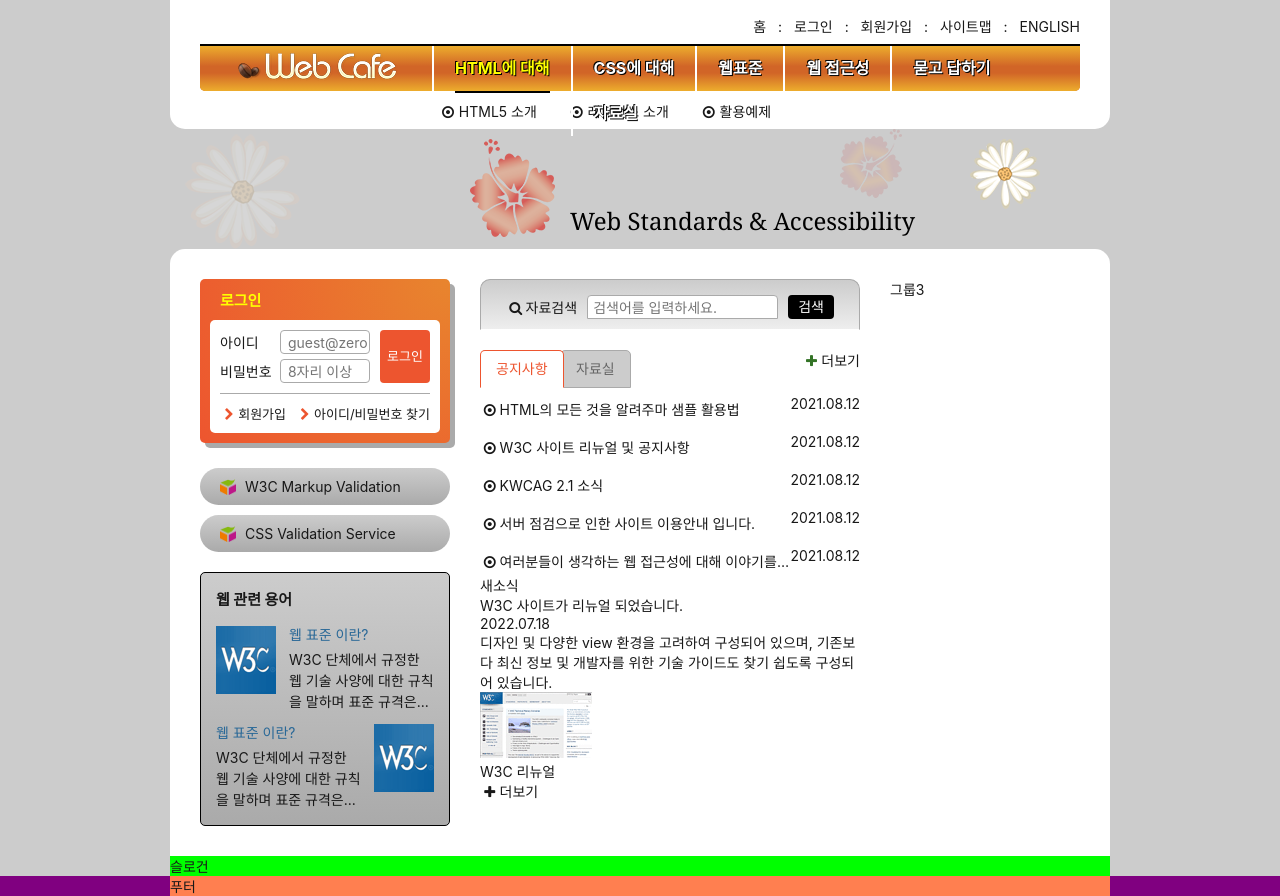
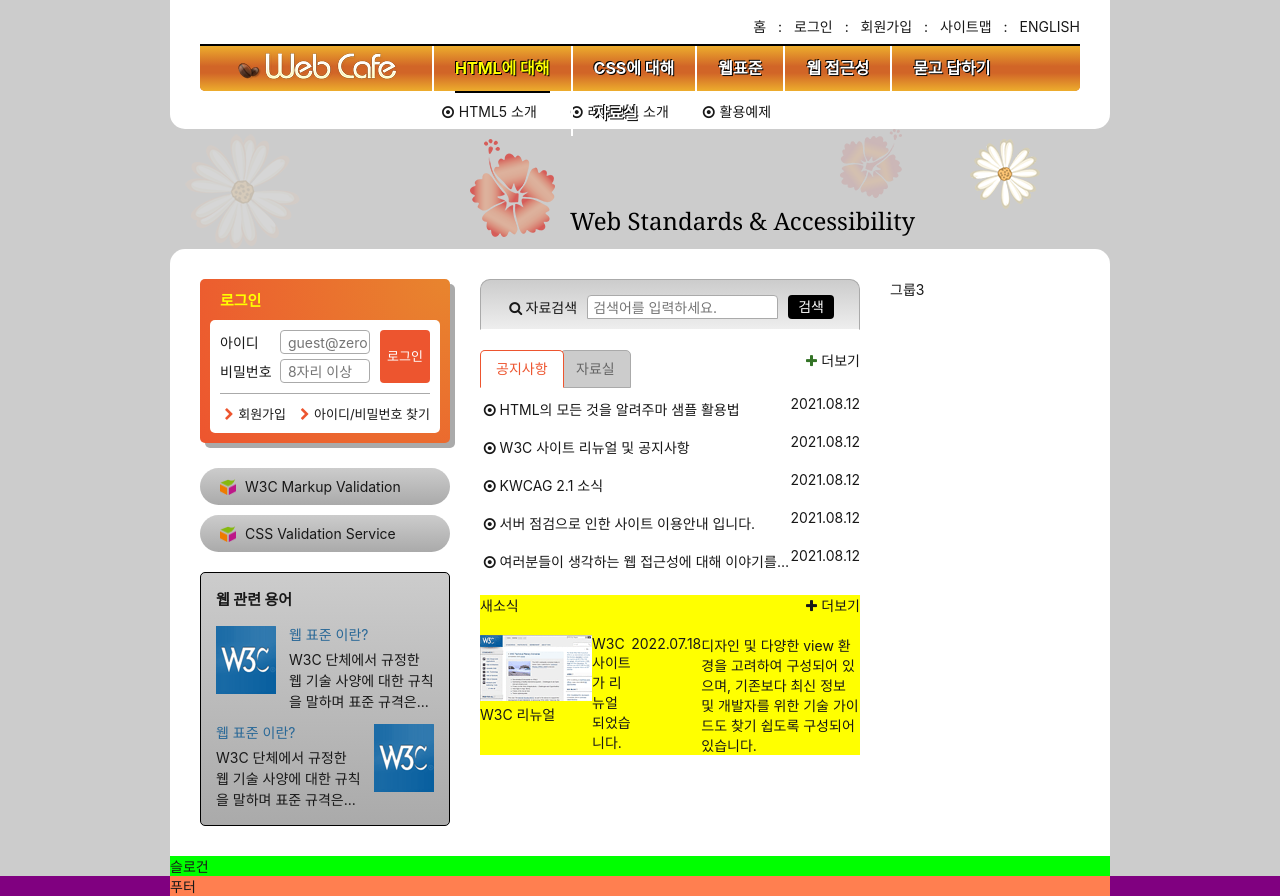
Before and after one commit to SleeplessN/zeroConnecTo, a website: page HTML5/index.html in a window 1280 px wide. Drawn offline with Linux system fonts and the light colour scheme; a web font is replaced by a local one.

Commit message:
나의 새소식 CSS

```diff
--- a/HTML5/css/index.css
+++ b/HTML5/css/index.css
@@ -499,6 +499,40 @@ body {
   display: block;
 }
 
+/* 새소식 */
+.news {
+  background: yellow;
+  position: relative;
+  margin-top: 20px;
+}
+.news-item {
+  display: flex;
+  padding-top: 40px;
+}
+.news h2 {
+  position: absolute;
+  top: 0;
+  left: 0;
+}
+.news-item h3,
+.news-item time,
+.news-item p {
+  order: 2;
+}
+.news-item::before {
+  content: "";
+  display: block;
+  height: 2px;
+  background: black;
+}
+.news-item figure {
+  order: 1;
+}
+.news-more {
+  position: absolute;
+  right: 0;
+  top: 0;
+}
 /* 슬로건 */
 .slogan {
   background: lime;
```
